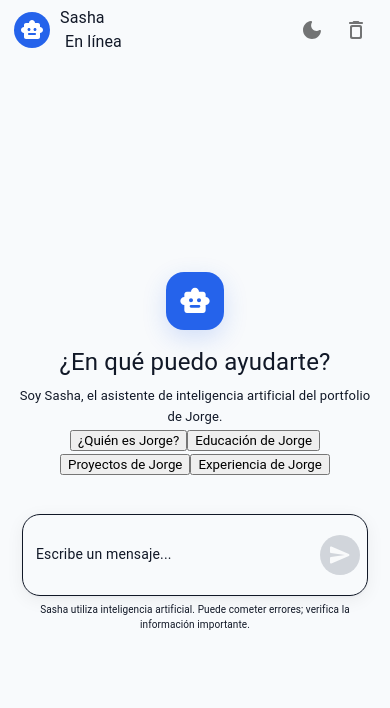
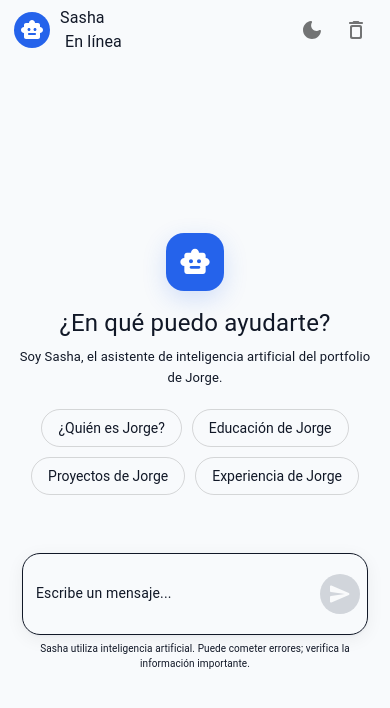
Before and after one commit to Patogol35/Fbot, a React app: page / in a window 390 px wide. Shown: the top 708 px of the page. Built offline with nearby package versions, Linux system fonts and the light colour scheme; the HTML template or start-up script is replaced by a standard one.

Commit message:
Add styles for suggestion buttons and container
Added styles for suggestions container and buttons.

```diff
--- a/src/components/Chat.css
+++ b/src/components/Chat.css
@@ -404,4 +404,28 @@
     .message-content {
         max-width: 90%;
     }
+    .suggestions-container {
+    display: flex;
+    flex-wrap: wrap;
+    justify-content: center;
+    gap: 10px;
+    margin: 20px auto;
+    max-width: 700px;
 }
+
+.suggestion-button {
+    border: 1px solid rgba(128, 128, 128, 0.3);
+    background: transparent;
+    color: inherit;
+    padding: 10px 16px;
+    border-radius: 20px;
+    cursor: pointer;
+    font-size: 14px;
+    transition: 0.2s ease;
+}
+
+.suggestion-button:hover {
+    transform: translateY(-2px);
+    border-color: rgba(128, 128, 128, 0.6);
+}
+}
```
